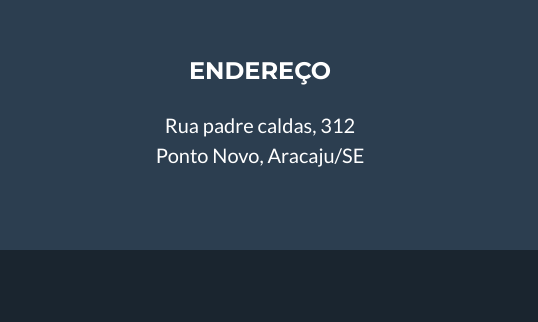
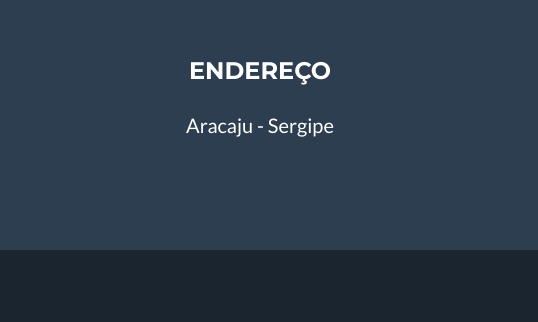
Before and after one commit to enissonshilo/Enisson_portfolio, a plain HTML site: page index.html in a window 1280 px wide. Shown: the part 3560-3882 px from the top of the page, 0-538 px from the left. Drawn offline with nearby package versions, Linux system fonts and the light colour scheme.

Commit message:
alteração do endereço

```diff
--- a/index.html
+++ b/index.html
@@ -238,9 +238,7 @@
                     <div class="col-lg-4 mb-5 mb-lg-0">
                         <h4 class="text-uppercase mb-4">Endereço</h4>
                         <p class="lead mb-0">
-                            Rua padre caldas, 312
-                            <br />
-                            Ponto Novo, Aracaju/SE
+                            Aracaju - Sergipe
                         </p>
                     </div>
                     <!-- Footer Social Icons-->
```
